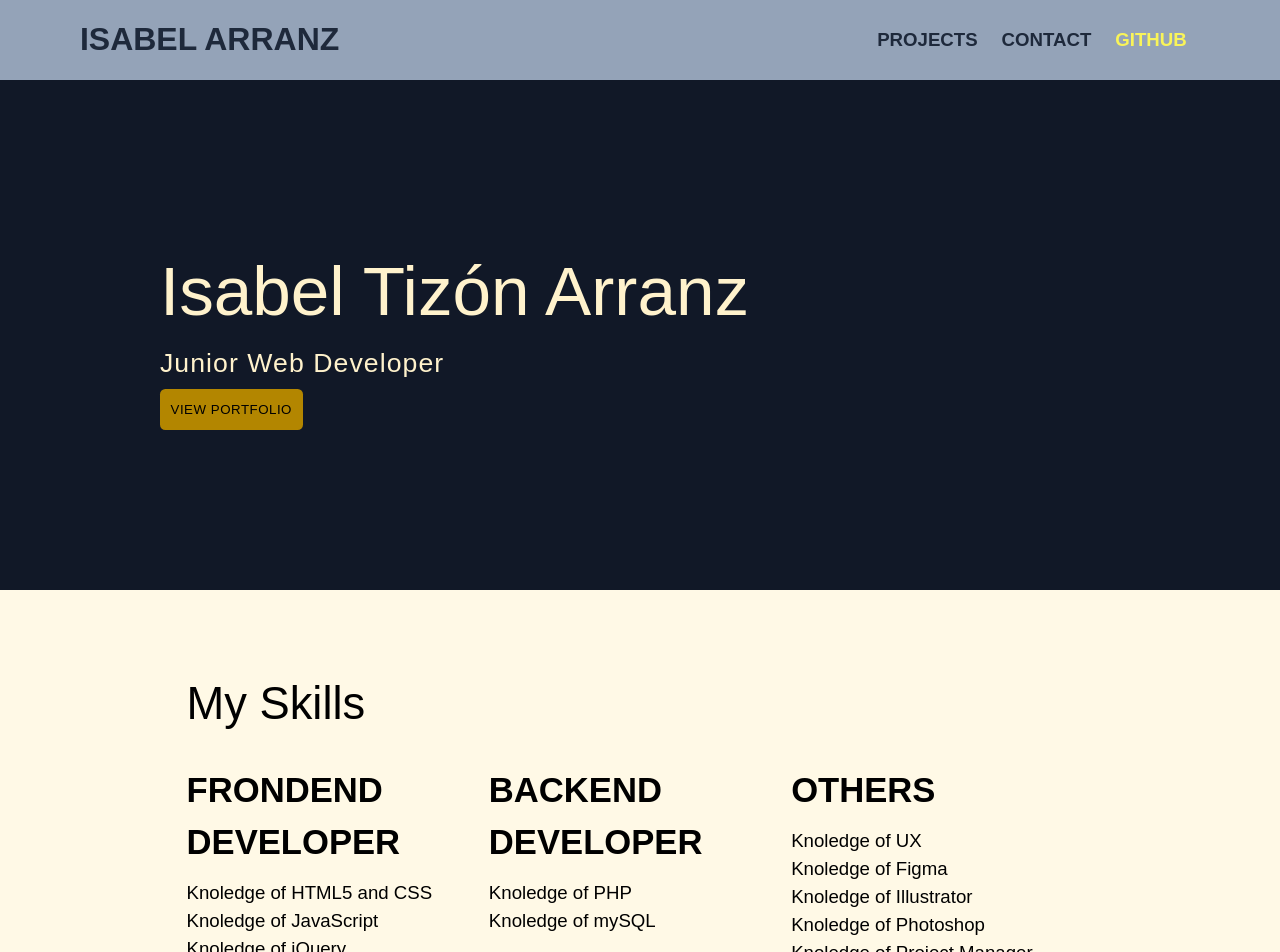
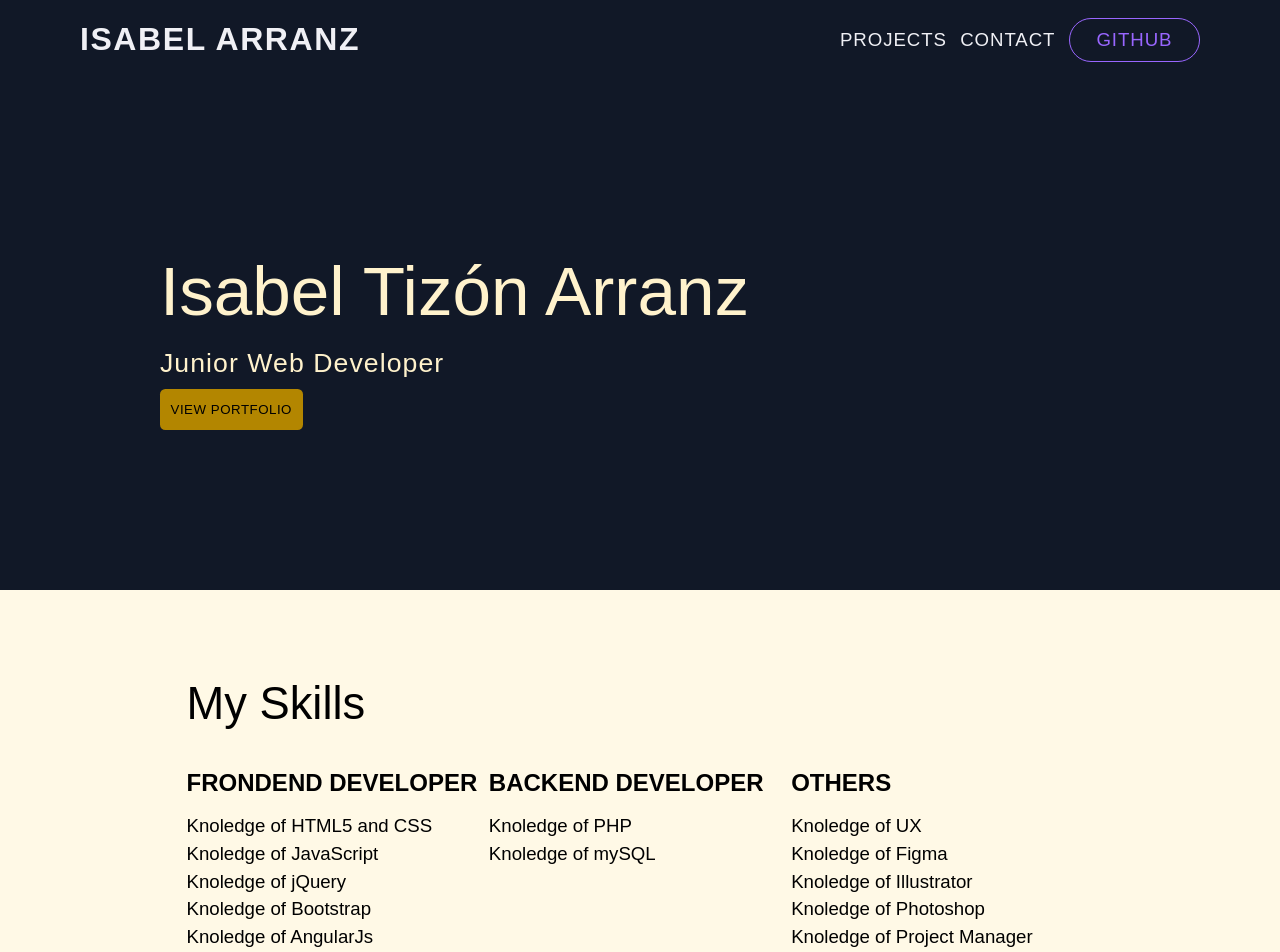
Before and after one commit to IsabelTizon/react-portfolio, a Next.js app: page / in a window 1280 px wide. Shown: the top 952 px of the page. Built offline with nearby package versions, Linux system fonts and the light colour scheme.

Commit message:
Navbar css updated

```diff
--- a/src/app/page.js
+++ b/src/app/page.js
@@ -45,7 +45,7 @@ export default function About() {
 					<h2 className="">my skills</h2>
 					<div className="flex flex-wrap">
 						<div className="grid-cols-1 md:grid-cols-2 lg:grid-cols-3 xl:grid-cols-3 w-11/12 md:w-6/12 lg:w-4/12 xl:w-4/12">
-							<h3 className="text-black font-bold uppercase pb-8">
+							<h3 className="text-black font-bold uppercase pb-8 text-[24px]">
 								frondend developer
 							</h3>
 							<div className="">
@@ -59,7 +59,7 @@ export default function About() {
 							</div>
 						</div>
 						<div className="grid-cols-1 md:grid-cols-2 lg:grid-cols-3 xl:grid-cols-3 w-full md:w-6/12 lg:w-4/12 xl:w-4/12">
-							<h3 className="text-black font-bold uppercase pb-8">
+							<h3 className="text-black font-bold uppercase pb-8 text-[24px]">
 								backend developer
 							</h3>
 							<div className="">
@@ -76,7 +76,7 @@ export default function About() {
 							</div>
 						</div>
 						<div className="grid-cols-1 md:grid-cols-2 lg:grid-cols-3 xl:grid-cols-3 w-full md:w-6/12 lg:w-4/12 xl:w-4/12">
-							<h3 className="text-black font-bold uppercase pb-8">
+							<h3 className="text-black font-bold uppercase pb-8 text-[24px]">
 								Others
 							</h3>
 							<div>
--- a/src/components/Navbar.js
+++ b/src/components/Navbar.js
@@ -12,11 +12,11 @@ function Navbar() {
 		setIcon(!menuIcon);
 	};
 	return (
-		<header className="bg-slate-400 text-black w-full ease-in duration-300 fixed top-0 left-0 px-[15rem] z-10">
+		<header className="bg-[#111827] text-[#eee6ff] w-full ease-in duration-300 fixed top-0 left-0 px-[15rem] z-10">
 			<nav className="w-full h-[80px] flex justify-between items-center">
 				<div>
 					<Link
-						className="uppercase font-extrabold text-[4rem] md:text-[4.5rem] lg:text-[6rem] text-slate-800 hover:text-[#381638]"
+						className="tracking-wider uppercase font-extrabold text-[4rem] md:text-[4.5rem] lg:text-[6rem] text-[#F0F0F5] hover:text-[#381638]"
 						href="/"
 					>
 						Isabel Arranz
@@ -24,14 +24,14 @@ function Navbar() {
 				</div>
 
 				{/*larger screen navigation */}
-				<ul className="hidden md:flex uppercase font-semibold text-xl md:text-[14px] lg:text-[15px] text-slate-800">
-					<li className="ml-8 lg:mr-10 hover:text-[#f9f459]">
+				<ul className="hidden md:flex uppercase text-xl md:text-[14px] lg:text-[15px] text-[#F0F0F5] items-center gap-x-10">
+					<li className="hover:text-[#9966ff] tracking-wider">
 						<Link href="/projects">projects</Link>
 					</li>
-					<li className="ml-8 lg:mr-10 hover:text-[#f9f459]">
+					<li className="hover:text-[#9966ff]  tracking-wider">
 						<Link href="/contact">contact</Link>
 					</li>
-					<li className="ml-8 lg:mr-10 text-[#f9f459] hover:text-black">
+					<li className="text-[#9966ff] hover:text-[#F0F0F5] border-[1px] border-[#9966ff] px-20 py-12 rounded-full hover:bg-[#111827] transition-all  tracking-wider">
 						<Link
 							target="_blank"
 							href="https://github.com/IsabelTizon"
@@ -40,7 +40,6 @@ function Navbar() {
 						</Link>
 					</li>
 				</ul>
-
 				{/*smaller screen burger icon */}
 				{/*onClick change the icon */}
 				<div
```
